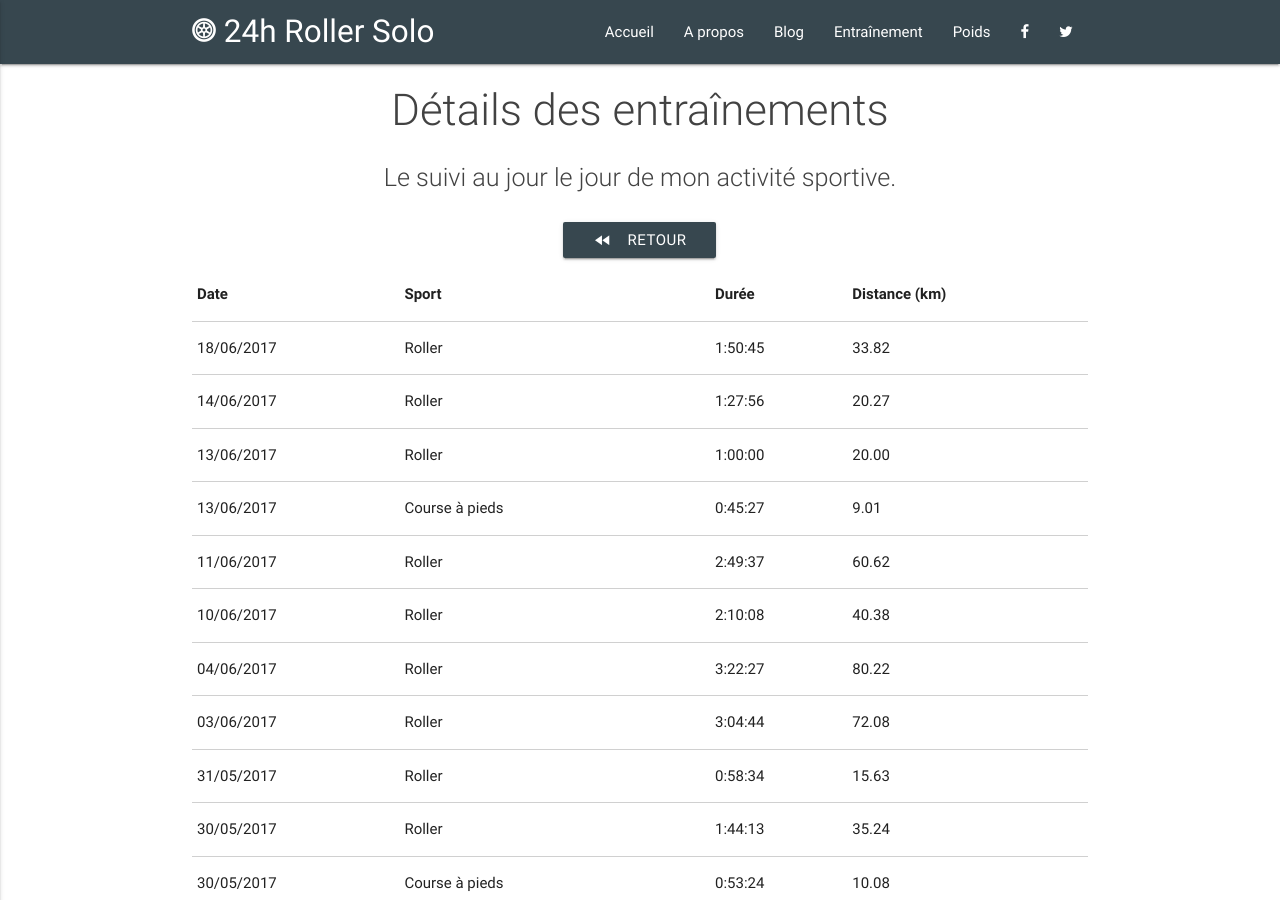
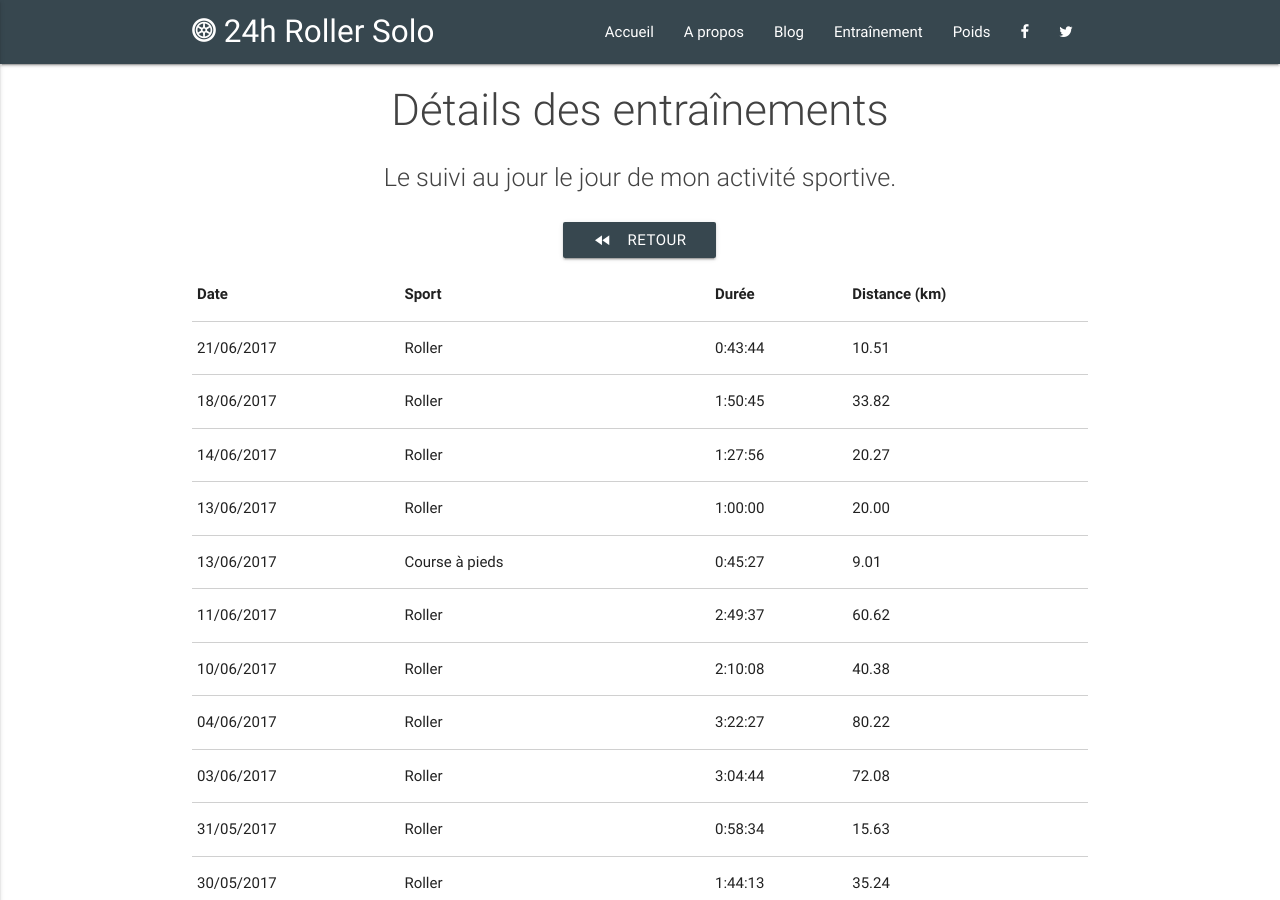
Before and after one commit to 24hRollerSolo/24hRollerSolo.github.io, a Jekyll site: the page built from training/details.html, in a window 1280 px wide and 900 px high. Built offline with Jekyll 4.4.1, drawn with Linux system fonts in a browser that asks for light colours.

Commit message:
Add 2017-06-22 roller skating

```diff
--- a/_data/sports.json
+++ b/_data/sports.json
@@ -1,4 +1,5 @@
 [
+  {"date": "2017-06-21", "type": "ROLLER", "distance": "10.51", "duration": "0:43:44"},
   {"date": "2017-06-18", "type": "ROLLER", "distance": "33.82", "duration": "1:50:45"},
   {"date": "2017-06-14", "type": "ROLLER", "distance": "20.27", "duration": "1:27:56"},
   {"date": "2017-06-13", "type": "ROLLER", "distance": "20.00", "duration": "1:00:00"},
```
